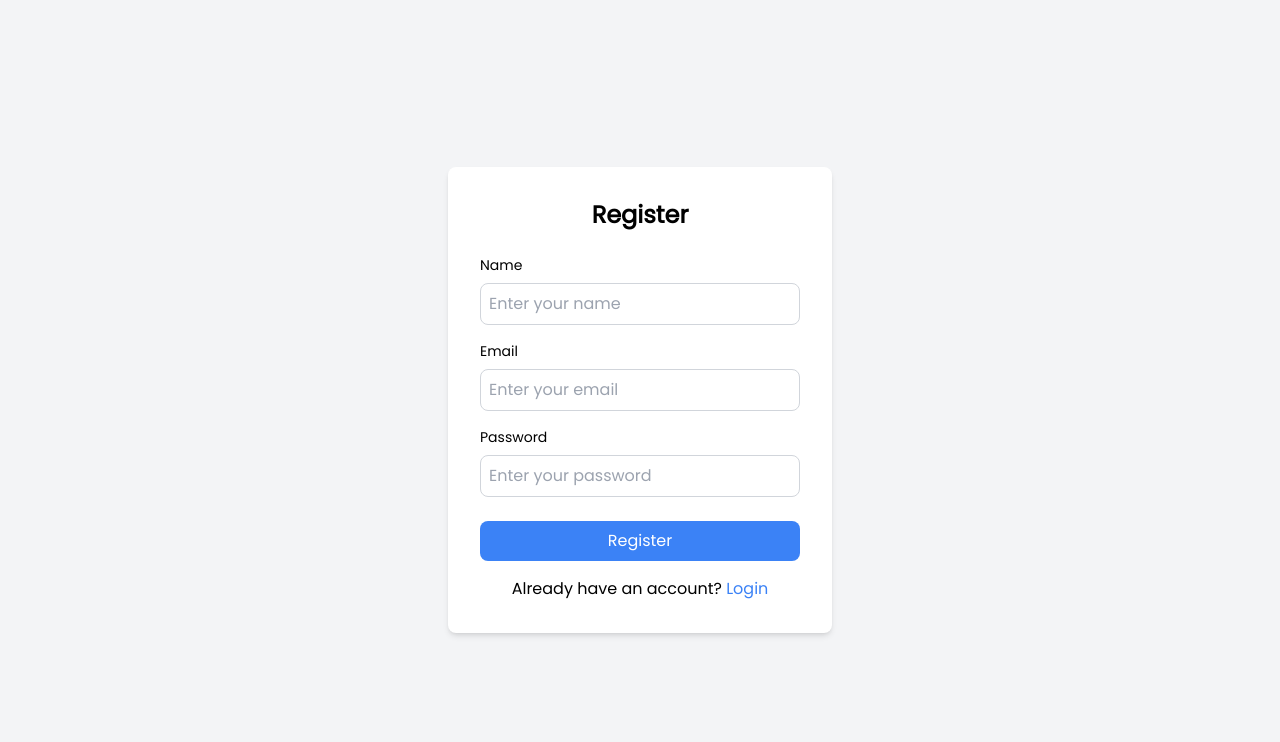
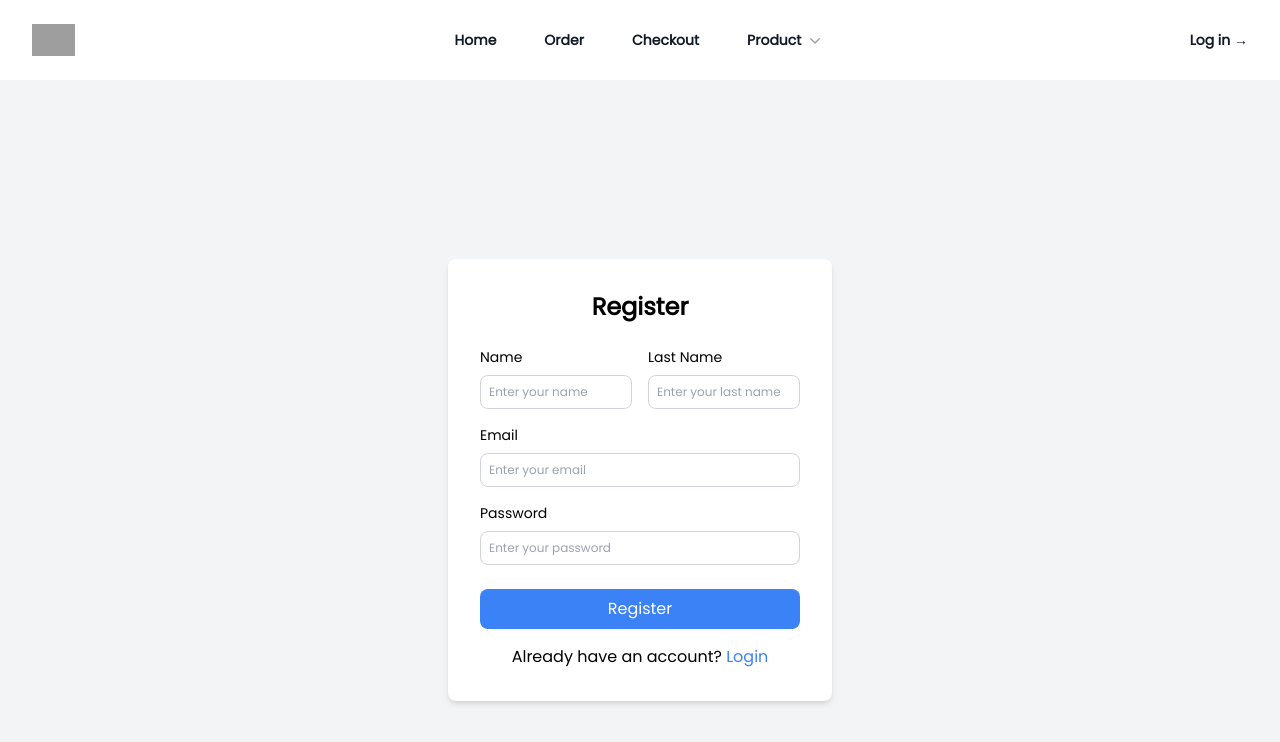
Before and after one commit to Driton-Gashi/Monorepo, a Next.js app in the folder client/: page /auth in a window 1280 px wide. Shown: the top 742 px of the page. Built offline with nearby package versions, Linux system fonts and the light colour scheme; grey boxes are pictures that could not be loaded.

Commit message:
feat(login): added header and login in the backend

```diff
--- a/client/app/auth/page.tsx
+++ b/client/app/auth/page.tsx
@@ -1,43 +1,46 @@
 "use client";
-import { useState } from 'react';
-import { useSearchParams } from 'next/navigation';
-import Link from 'next/link';
+import { useState } from "react";
+import { useSearchParams } from "next/navigation";
+import Link from "next/link";
 
 const AuthPage = () => {
-  const isLogin = useSearchParams().get('mode') === 'login';
+  const isLogin = useSearchParams().get("mode") === "login";
   const [formData, setFormData] = useState({
-    name: '',
-    email: '',
-    password: ''
+    name: "",
+    lastname: "",
+    email: "",
+    password: "",
   });
 
   const handleChange = (e: React.ChangeEvent<HTMLInputElement>) => {
     const { name, value } = e.target;
-    setFormData(prevData => ({
+    setFormData((prevData) => ({
       ...prevData,
-      [name]: value
+      [name]: value,
     }));
   };
 
   const handleSubmit = async (e: React.FormEvent) => {
     e.preventDefault();
 
-    const url = isLogin ? 'http://localhost:5000/api/login' : 'http://localhost:5000/api/register';
+    const url = isLogin
+      ? "http://localhost:5000/api/login"
+      : "http://localhost:5000/api/register";
 
     const response = await fetch(url, {
-      method: 'POST',
+      method: "POST",
       headers: {
-        'Content-Type': 'application/json',
+        "Content-Type": "application/json",
       },
       body: JSON.stringify(formData),
     });
 
     const result = await response.json();
     if (result.success) {
-      console.log('Authentication successful');
+      console.log("Authentication successful");
       // Handle redirect or update UI
     } else {
-      console.log('Authentication failed:', result.message);
+      console.log("Authentication failed:", result.message);
     }
   };
 
@@ -45,23 +48,45 @@
     <div className="min-h-screen flex items-center justify-center bg-gray-100">
       <div className="bg-white p-8 rounded-lg shadow-md w-96">
         <h2 className="text-2xl font-bold mb-6 text-center">
-          {isLogin ? 'Login' : 'Register'}
+          {isLogin ? "Login" : "Register"}
         </h2>
         <form onSubmit={handleSubmit}>
           {!isLogin && (
+            <div className="flex gap-4">
               <div className="mb-4">
-              <label className="block text-sm font-medium mb-2" htmlFor="name">
+                <label
+                  className="block text-sm font-medium mb-2"
+                  htmlFor="name"
+                >
                   Name
                 </label>
                 <input
                   type="text"
                   id="name"
                   name="name"
-                className="w-full p-2 border border-gray-300 rounded-lg"
+                  className="w-full p-2 border border-gray-300 rounded-lg text-xs"
                   placeholder="Enter your name"
                   value={formData.name}
                   onChange={handleChange}
                 />
+              </div>
+              <div className="mb-4">
+                <label
+                  className="block text-sm font-medium mb-2"
+                  htmlFor="lastname"
+                >
+                  Last Name
+                </label>
+                <input
+                  type="text"
+                  id="lastname"
+                  name="lastname"
+                  className="w-full p-2 border border-gray-300 rounded-lg text-xs"
+                  placeholder="Enter your last name"
+                  value={formData.lastname}
+                  onChange={handleChange}
+                />
+              </div>
             </div>
           )}
           <div className="mb-4">
@@ -72,21 +97,24 @@
               type="email"
               id="email"
               name="email"
-              className="w-full p-2 border border-gray-300 rounded-lg"
+              className="w-full p-2 border border-gray-300 rounded-lg text-xs"
               placeholder="Enter your email"
               value={formData.email}
               onChange={handleChange}
             />
           </div>
           <div className="mb-6">
-            <label className="block text-sm font-medium mb-2" htmlFor="password">
+            <label
+              className="block text-sm font-medium mb-2"
+              htmlFor="password"
+            >
               Password
             </label>
             <input
               type="password"
               id="password"
               name="password"
-              className="w-full p-2 border border-gray-300 rounded-lg"
+              className="w-full p-2 border border-gray-300 rounded-lg text-xs"
               placeholder="Enter your password"
               value={formData.password}
               onChange={handleChange}
@@ -96,7 +124,7 @@
             type="submit"
             className="w-full bg-blue-500 text-white p-2 rounded-lg hover:bg-blue-600 transition duration-200"
           >
-            {isLogin ? 'Login' : 'Register'}
+            {isLogin ? "Login" : "Register"}
           </button>
         </form>
         <p className="mt-4 text-center">
@@ -104,15 +132,16 @@
           <Link
             onClick={() => {
               setFormData({
-              name: '',
-              email: '',
-              password: ''
+                name: "",
+                lastname: "",
+                email: "",
+                password: "",
               });
             }}
-            href={`?mode=${isLogin ? 'signup' : 'login'}`}
+            href={`?mode=${isLogin ? "signup" : "login"}`}
             className="text-blue-500 hover:underline focus:outline-none"
           >
-            {isLogin ? 'Register' : 'Login'}
+            {isLogin ? "Register" : "Login"}
           </Link>
         </p>
       </div>
--- /dev/null
+++ b/client/app/components/Header.tsx
@@ -0,0 +1,204 @@
+'use client'
+
+import { useState } from 'react'
+import {
+  Dialog,
+  DialogPanel,
+  Disclosure,
+  DisclosureButton,
+  DisclosurePanel,
+  Popover,
+  PopoverButton,
+  PopoverGroup,
+  PopoverPanel,
+} from '@headlessui/react'
+import {
+  ArrowPathIcon,
+  Bars3Icon,
+  ChartPieIcon,
+  CursorArrowRaysIcon,
+  FingerPrintIcon,
+  SquaresPlusIcon,
+  XMarkIcon,
+} from '@heroicons/react/24/outline'
+import { ChevronDownIcon, PhoneIcon, PlayCircleIcon } from '@heroicons/react/20/solid'
+import Link from 'next/link'
+
+const products = [
+  { name: 'Analytics', description: 'Get a better understanding of your traffic', href: '#', icon: ChartPieIcon },
+  { name: 'Engagement', description: 'Speak directly to your customers', href: '#', icon: CursorArrowRaysIcon },
+  { name: 'Security', description: 'Your customers’ data will be safe and secure', href: '#', icon: FingerPrintIcon },
+  { name: 'Integrations', description: 'Connect with third-party tools', href: '#', icon: SquaresPlusIcon },
+  { name: 'Automations', description: 'Build strategic funnels that will convert', href: '#', icon: ArrowPathIcon },
+]
+const callsToAction = [
+  { name: 'Watch demo', href: '#', icon: PlayCircleIcon },
+  { name: 'Contact sales', href: '#', icon: PhoneIcon },
+]
+
+
+export default function Header() {
+  const [mobileMenuOpen, setMobileMenuOpen] = useState(false)
+
+  return (
+    <header className="bg-white">
+      <nav aria-label="Global" className="mx-auto flex max-w-7xl items-center justify-between p-6 lg:px-8">
+        <div className="flex lg:flex-1">
+          <Link href="/" className="-m-1.5 p-1.5">
+            <span className="sr-only">Your Company</span>
+            <img
+              alt=""
+              src="https://tailwindui.com/plus/img/logos/mark.svg?color=indigo&shade=600"
+              className="h-8 w-auto"
+            />
+          </Link>
+        </div>
+        <div className="flex lg:hidden">
+          <button
+            type="button"
+            onClick={() => setMobileMenuOpen(true)}
+            className="-m-2.5 inline-flex items-center justify-center rounded-md p-2.5 text-gray-700"
+          >
+            <span className="sr-only">Open main menu</span>
+            <Bars3Icon aria-hidden="true" className="size-6" />
+          </button>
+        </div>
+        <PopoverGroup className="hidden lg:flex lg:gap-x-12">
+
+          <Link href="/" className="text-sm/6 font-semibold text-gray-900">
+            Home
+          </Link>
+          <Link href="#" className="text-sm/6 font-semibold text-gray-900">
+            Order
+          </Link>
+          <Link href="#" className="text-sm/6 font-semibold text-gray-900">
+            Checkout
+          </Link>
+
+          {/* Dropdown Menu */}
+          <Popover className="relative">
+            <PopoverButton className="flex items-center gap-x-1 text-sm/6 font-semibold text-gray-900">
+              Product
+              <ChevronDownIcon aria-hidden="true" className="size-5 flex-none text-gray-400" />
+            </PopoverButton>
+
+            <PopoverPanel
+              transition
+              className="absolute top-full -left-8 z-10 mt-3 w-screen max-w-md overflow-hidden rounded-3xl bg-white ring-1 shadow-lg ring-gray-900/5 transition data-closed:translate-y-1 data-closed:opacity-0 data-enter:duration-200 data-enter:ease-out data-leave:duration-150 data-leave:ease-in"
+            >
+              <div className="p-4">
+                {products.map((item) => (
+                  <div
+                    key={item.name}
+                    className="group relative flex items-center gap-x-6 rounded-lg p-4 text-sm/6 hover:bg-gray-50"
+                  >
+                    <div className="flex size-11 flex-none items-center justify-center rounded-lg bg-gray-50 group-hover:bg-white">
+                      <item.icon aria-hidden="true" className="size-6 text-gray-600 group-hover:text-indigo-600" />
+                    </div>
+                    <div className="flex-auto">
+                      <a href={item.href} className="block font-semibold text-gray-900">
+                        {item.name}
+                        <span className="absolute inset-0" />
+                      </a>
+                      <p className="mt-1 text-gray-600">{item.description}</p>
+                    </div>
+                  </div>
+                ))}
+              </div>
+              <div className="grid grid-cols-2 divide-x divide-gray-900/5 bg-gray-50">
+                {callsToAction.map((item) => (
+                  <a
+                    key={item.name}
+                    href={item.href}
+                    className="flex items-center justify-center gap-x-2.5 p-3 text-sm/6 font-semibold text-gray-900 hover:bg-gray-100"
+                  >
+                    <item.icon aria-hidden="true" className="size-5 flex-none text-gray-400" />
+                    {item.name}
+                  </a>
+                ))}
+              </div>
+            </PopoverPanel>
+          </Popover>
+        </PopoverGroup>
+        <div className="hidden lg:flex lg:flex-1 lg:justify-end">
+          <Link href="/auth?mode=login" className="text-sm/6 font-semibold text-gray-900">
+            Log in <span aria-hidden="true">&rarr;</span>
+          </Link>
+        </div>
+      </nav>
+      <Dialog open={mobileMenuOpen} onClose={setMobileMenuOpen} className="lg:hidden">
+        <div className="fixed inset-0 z-10" />
+        <DialogPanel className="fixed inset-y-0 right-0 z-10 w-full overflow-y-auto bg-white px-6 py-6 sm:max-w-sm sm:ring-1 sm:ring-gray-900/10">
+          <div className="flex items-center justify-between">
+            <a href="#" className="-m-1.5 p-1.5">
+              <span className="sr-only">Your Company</span>
+              <img
+                alt=""
+                src="https://tailwindui.com/plus/img/logos/mark.svg?color=indigo&shade=600"
+                className="h-8 w-auto"
+              />
+            </a>
+            <button
+              type="button"
+              onClick={() => setMobileMenuOpen(false)}
+              className="-m-2.5 rounded-md p-2.5 text-gray-700"
+            >
+              <span className="sr-only">Close menu</span>
+              <XMarkIcon aria-hidden="true" className="size-6" />
+            </button>
+          </div>
+          <div className="mt-6 flow-root">
+            <div className="-my-6 divide-y divide-gray-500/10">
+              <div className="space-y-2 py-6">
+                <Disclosure as="div" className="-mx-3">
+                  <DisclosureButton className="group flex w-full items-center justify-between rounded-lg py-2 pr-3.5 pl-3 text-base/7 font-semibold text-gray-900 hover:bg-gray-50">
+                    Product
+                    <ChevronDownIcon aria-hidden="true" className="size-5 flex-none group-data-open:rotate-180" />
+                  </DisclosureButton>
+                  <DisclosurePanel className="mt-2 space-y-2">
+                    {[...products, ...callsToAction].map((item) => (
+                      <DisclosureButton
+                        key={item.name}
+                        as="a"
+                        href={item.href}
+                        className="block rounded-lg py-2 pr-3 pl-6 text-sm/7 font-semibold text-gray-900 hover:bg-gray-50"
+                      >
+                        {item.name}
+                      </DisclosureButton>
+                    ))}
+                  </DisclosurePanel>
+                </Disclosure>
+                <a
+                  href="#"
+                  className="-mx-3 block rounded-lg px-3 py-2 text-base/7 font-semibold text-gray-900 hover:bg-gray-50"
+                >
+                  Features
+                </a>
+                <a
+                  href="#"
+                  className="-mx-3 block rounded-lg px-3 py-2 text-base/7 font-semibold text-gray-900 hover:bg-gray-50"
+                >
+                  Marketplace
+                </a>
+                <a
+                  href="#"
+                  className="-mx-3 block rounded-lg px-3 py-2 text-base/7 font-semibold text-gray-900 hover:bg-gray-50"
+                >
+                  Company
+                </a>
+              </div>
+              <div className="py-6">
+                <a
+                  href="#"
+                  className="-mx-3 block rounded-lg px-3 py-2.5 text-base/7 font-semibold text-gray-900 hover:bg-gray-50"
+                >
+                  Log in
+                </a>
+              </div>
+            </div>
+          </div>
+        </DialogPanel>
+      </Dialog>
+    </header>
+  )
+}
--- a/client/app/layout.tsx
+++ b/client/app/layout.tsx
@@ -1,6 +1,7 @@
 import type { Metadata } from "next";
 import { Poppins } from "next/font/google";
 import "./globals.css";
+import Header from "./components/Header";
 
 const poppins = Poppins({
   variable: "--font-poppins",
@@ -23,6 +24,7 @@
       <body
         className={`${poppins.variable} antialiased`}
       >
+<Header/>
         {children}
       </body>
     </html>
```
Also changed, not shown: client/package.json (+8 -6 lines), 2 other files (tests, documents, lock files or other folders). Lines whose indentation alone changed are shown as unchanged.
